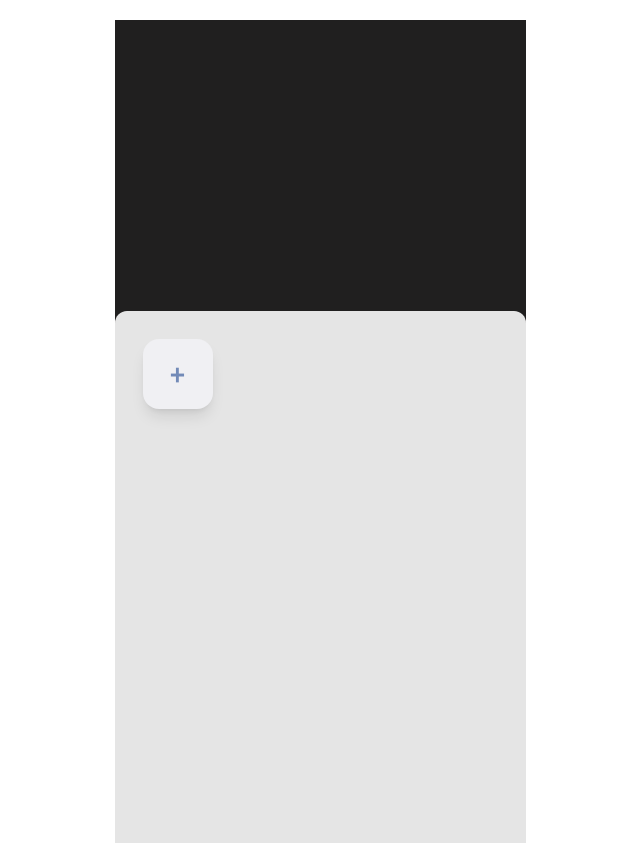
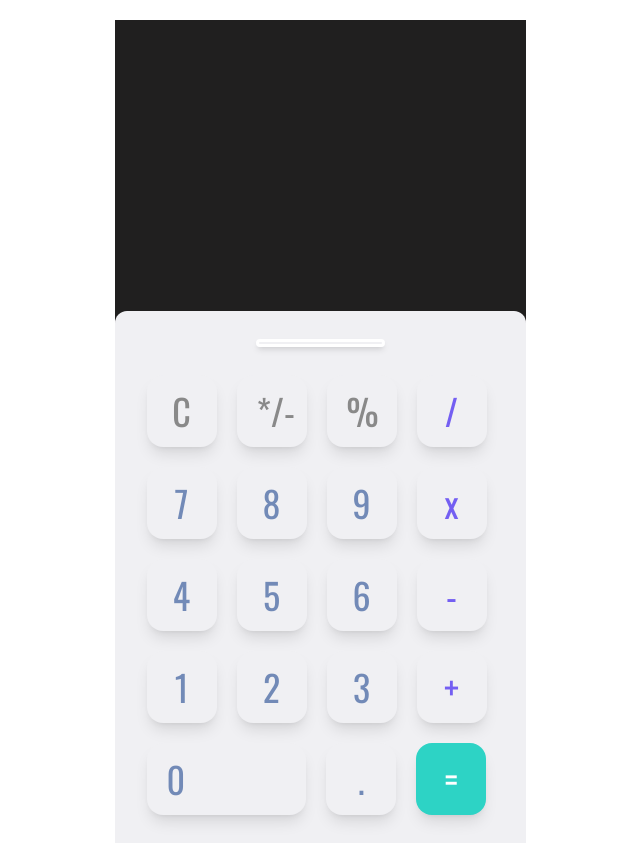
Before and after one commit to Alessandro-Vieira77/ds-calculator-, a React (Vite) app: page / in a window 1280 px wide. Shown: the whole page, without its empty margins (320-960 px from the left). Built offline with nearby package versions, Linux system fonts and the light colour scheme.

Commit message:
feat:  add componets Button

```diff
--- a/src/App.jsx
+++ b/src/App.jsx
@@ -1,13 +1,36 @@
+import Button from './components/Button'
+
 function App() {
   return (
     <div className="items-centerbg-lightGray my-5 flex min-h-screen w-full items-center justify-center">
-      <div className="w-ConteinerW bg-coalBlack h-ConteinerDadH flex flex-col justify-between">
+      <div className="w-ConteinerW bg-coalBlack min-h-ConteinerDadH flex flex-col justify-between">
         <div className="h-ConteinerDyplayH w-full"></div>
 
-        <div className="h-ConteinerButtonsH bg-lightGray w-full rounded-t-xl px-7 py-7">
-          <button className="w-buttonSize h-buttonSize bg-coldWhite text-sizeButton text-mediumBlue cursor-pointer rounded-2xl shadow-lg">
-            +
-          </button>
+        <div className="min-h-ConteinerButtonsH bg-coldWhite flex w-full flex-col items-center justify-between rounded-t-xl px-8 py-7">
+          <div className="border-brandWhite shadow- h-2 w-[129px] rounded-full border-3 shadow-md"></div>
+          <div className="flex w-full flex-wrap gap-5">
+            <Button color={'secundary'}>C</Button>
+            <Button color={'secundary'}>*/-</Button>
+            <Button color={'secundary'}>%</Button>
+            <Button color={'third'}>/</Button>
+            <Button>7</Button>
+            <Button>8</Button>
+            <Button>9</Button>
+            <Button color={'third'}>x</Button>
+            <Button>4</Button>
+            <Button>5</Button>
+            <Button>6</Button>
+            <Button color={'third'}>-</Button>
+            <Button>1</Button>
+            <Button>2</Button>
+            <Button>3</Button>
+            <Button color={'third'}>+</Button>
+            <Button width={'secundary'}>0</Button>
+            <Button>.</Button>
+            <Button bg={'secundary'} color={'first'}>
+              =
+            </Button>
+          </div>
         </div>
       </div>
     </div>
--- /dev/null
+++ b/src/components/Button.jsx
@@ -0,0 +1,41 @@
+import { tv } from 'tailwind-variants'
+
+const Button = ({ children, color, bg, width }) => {
+  const button = tv({
+    base: 'cursor-pointer rounded-2xl px-5 py-4 text-4xl shadow-lg',
+    variants: {
+      bg: {
+        primary: 'bg-coldWhite',
+        secundary: 'bg-waterGreen',
+      },
+      color: {
+        primary: 'text-mediumBlue',
+        secundary: 'text-neutralGray',
+        third: 'text-bluishPurple',
+        first: 'text-brandWhite',
+      },
+      width: {
+        primary: 'w-buttonSize text-center',
+        secundary: 'w-[159.76px] text-left',
+      },
+    },
+    defaultVariants: {
+      color: 'primary',
+      bg: 'primary',
+      width: 'primary',
+    },
+  })
+
+  return (
+    <button
+      onClick={() => {
+        console.log(children)
+      }}
+      className={button({ bg, color, width: width })}
+    >
+      {children}
+    </button>
+  )
+}
+
+export default Button
```
